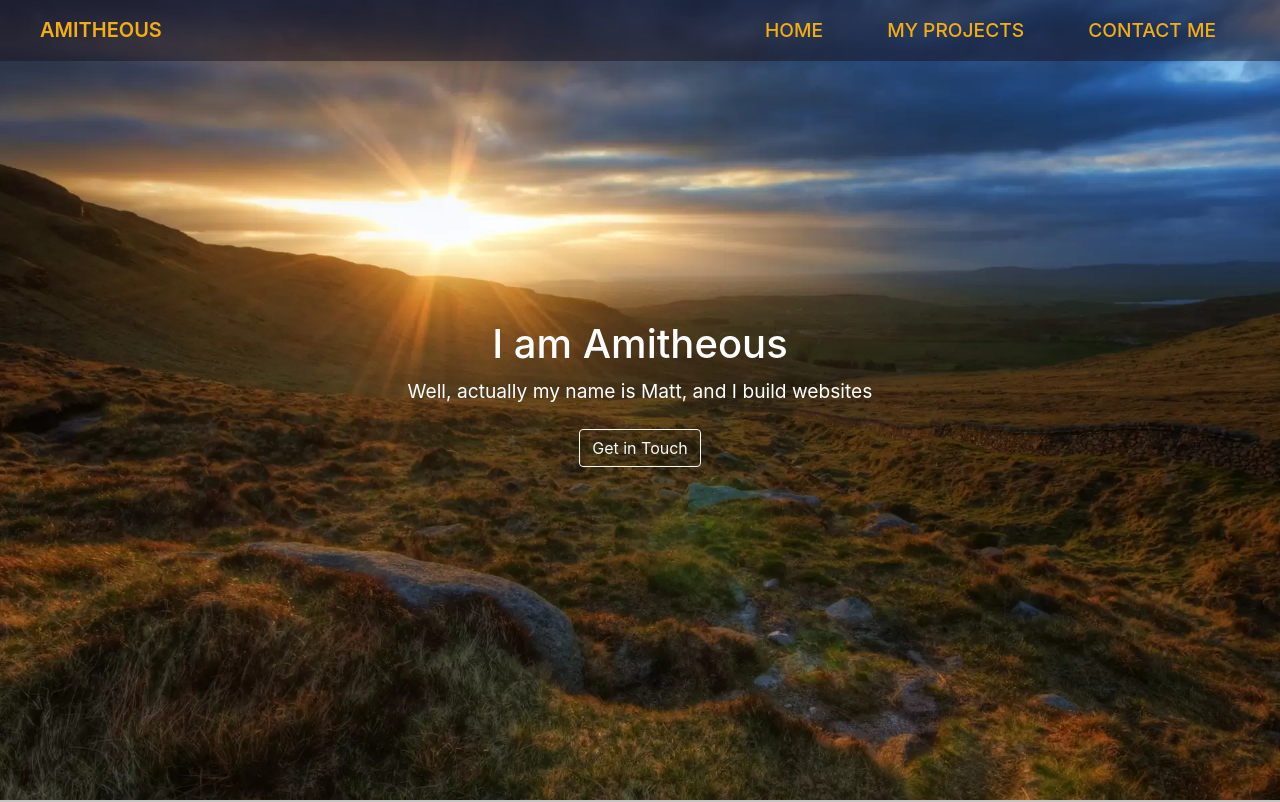
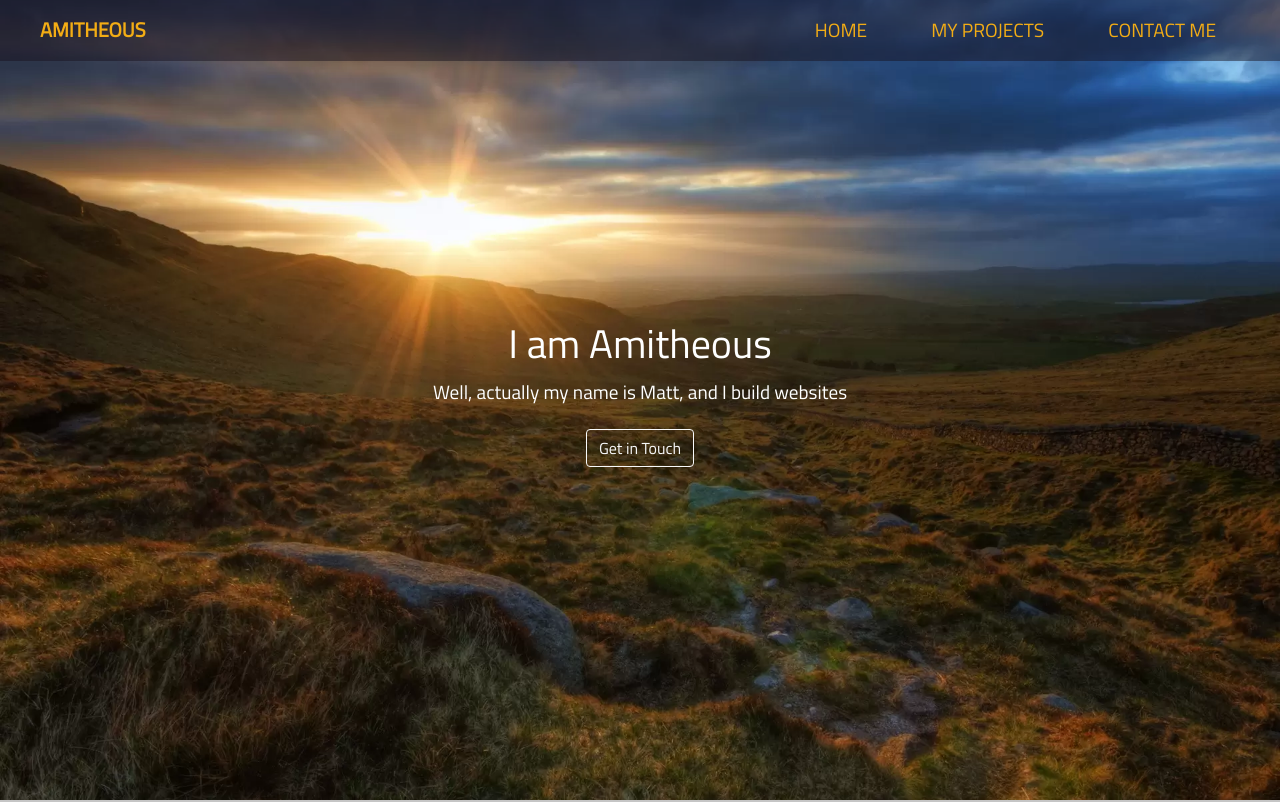
Before and after one commit to Amitheous/PortfolioProject, a plain HTML site: page index.html in a window 1280 px wide. Shown: the top 802 px of the page. Drawn offline with nearby package versions, Linux system fonts and the light colour scheme.

Commit message:
Changed font

```diff
--- a/assets/css/style.css
+++ b/assets/css/style.css
@@ -2,6 +2,9 @@
   --my-yellow: rgb(243, 173, 21);
 }
 
+body {
+  font-family: 'Titillium Web', Arial, Helvetica, sans-serif !important;
+}
 
 .navbar {
   background-color: rgba(24, 18, 30, 0.479);
--- a/index.html
+++ b/index.html
@@ -12,6 +12,7 @@
   <link rel="stylesheet" href="/assets/css/bootstrap.css">
   <link rel="stylesheet" href="https://use.fontawesome.com/releases/v5.5.0/css/all.css">
   <link href="https://unpkg.com/aos@2.3.1/dist/aos.css" rel="stylesheet">
+  <link href="https://fonts.googleapis.com/css?family=Titillium+Web" rel="stylesheet">
 
   <!-- Global site tag (gtag.js) - Google Analytics -->
   <script async src="https://www.googletagmanager.com/gtag/js?id=UA-122079847-1"></script>
```
